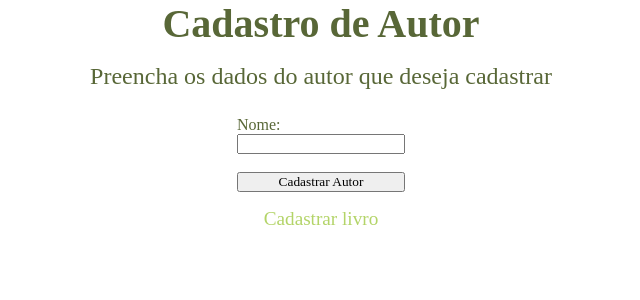
After one commit to tistokkiinfoweb/Sistema_de_biblioteca, a Flask app: page /autor in a window 1280 px wide. The commit adds this page. Shown: the top 300 px of the page, without its empty margins (319-959 px from the left). Run offline with Flask 3, Linux system fonts and the light colour scheme.

Commit message:
Acabei!!!!

```diff
--- a/app.py
+++ b/app.py
@@ -1,9 +1,20 @@
-from flask import Flask, render_template, session as flask_session
+from flask import Flask, render_template
+from controllers.auth import auth_bp
+from controllers.livros import livros_bp
+from database import banco_de_dados
 
 app = Flask(__name__)
 
 app.secret_key = "AdventureTime ep The Real You"
 
+app.register_blueprint(auth_bp)
+app.register_blueprint(livros_bp)
+
+banco_de_dados()
+
 @app.route("/")
 def index():
-    return render_template('index.html')
+        return render_template('index.html')
+
+if __name__ == '__main__':
+    app.run(debug=True)
--- a/controllers/__init__.py
+++ b/controllers/auth/__init__.py
@@ -2,4 +2,4 @@ from flask import Blueprint
 
 auth_bp = Blueprint('auth', __name__, template_folder="templates")
 
-from blueprints.auth import routes
+from controllers.auth import routes
--- /dev/null
+++ b/controllers/livros/__init__.py
@@ -0,0 +1,5 @@
+from flask import Blueprint
+
+livros_bp = Blueprint('livros', __name__, template_folder="templates")
+
+from controllers.livros import routes
--- /dev/null
+++ b/controllers/livros/routes.py
@@ -0,0 +1,60 @@
+from flask import url_for, request, redirect, render_template
+from controllers.livros import livros_bp
+from models.models import Livro, Autor
+from database import session
+
+
+@livros_bp.route('/livro', methods=['POST', 'GET'])
+def livro():
+    if request.method == 'POST':
+        titulo = request.form.get('titulo')
+        autor = request.form.get('autor')
+
+        if not titulo or not autor:
+             return redirect(url_for('livros.livro'))
+
+
+        livro = Livro(titulo=titulo, autor_id=autor)
+
+        session.add(livro)
+        session.commit()
+
+        return redirect(url_for('livros.listar'))
+
+    autores = session.query(Autor).all()
+
+    return render_template('livros/livro.html', autores=autores)
+
+@livros_bp.route('/autor', methods=['POST', 'GET'])
+def autor():
+    if request.method == 'POST':
+        nome = request.form.get('nome')
+
+        if not nome:
+             return redirect(url_for('livros.autor'))
+
+        autor = Autor(nome=nome)
+
+        session.add(autor)
+        session.commit()
+
+        return redirect(url_for('livros.livro'))
+
+
+    return render_template('livros/autor.html')
+
+
+@livros_bp.route('/listar')
+def listar():
+
+    livros = session.query(Livro).all()
+
+    return render_template('livros/listar.html', livros=livros)
+
+
+@livros_bp.route('/listarA')
+def listarA():
+
+    autores = session.query(Autor).all()
+
+    return render_template('livros/listarA.html', autores=autores)
--- /dev/null
+++ b/controllers/livros/templates/livros/autor.html
@@ -0,0 +1,18 @@
+{% extends "base.html" %}
+
+{% block title %}Cadastro{% endblock %}
+
+{% block content %}
+    <h1>Cadastro de Autor</h1>
+    <p>Preencha os dados do autor que deseja cadastrar</p>
+    <br>
+    <div>
+        <form action="{{url_for('livros.autor')}}" method="post">
+            <label for="nome">Nome:</label>
+            <input type="text" id="nome" name="nome">
+            <br>
+            <button type="submit">Cadastrar Autor</button>
+        </form>
+    </div>
+    <a href="{{url_for('livros.livro')}}">Cadastrar livro</a>
+{% endblock %}
--- a/templates/listar.html
+++ b/controllers/livros/templates/livros/listar.html
@@ -6,10 +6,10 @@
     <h1>Listar Livros</h1>
     <ul>
         {% for livro in livros %}
-            <li>{{ livro.titulo }} - {{ livro.autor }}</li>
+            <li>{{ livro.titulo }} - {{ livro.autor.nome }}</li>
         {% endfor %}
     </ul>
     <br>
-    <button>Cadastrar Mais Livros</button>
-    <button>Página Inicial da Biblioteca</button>
+    <a href="{{url_for('livros.livro')}}">Cadastrar Mais Livros</a>
+    <a href="{{url_for('index')}}">Página Inicial da Biblioteca</a>
 {% endblock content %}
--- a/static/style.css
+++ b/static/style.css
@@ -5,7 +5,6 @@
     font-family: 'Times New Roman', Times, serif;
 }
 body {
-    background-color: rgb(var(--verde-claro));
     display: flex;
     justify-content: center;
     align-items: center;
@@ -32,16 +31,19 @@ p{
 }
 form{
     color: rgb(var(--verde-escuro));
+    display: flex;
+    flex-direction: column;
+    justify-content: left;
 }
 div{
-    background-color: rgb(var(--verde-escuro));
     color: rgb(var(--verde-claro));
 }
-button{
+a{
+    text-align: center;
     font-size: 1.2rem;
+    text-decoration: none;
     height: 2rem;
     width: 10rem;
     color: rgb(var(--verde-claro));
-    background-color: rgb(var(--verde-escuro));
     margin: 1rem;
 }
```
Also changed, not shown: controllers/auth/routes.py (added, +46 -0 lines), controllers/auth/templates/auth/cadastro.html (renamed from templates/cadastro.html, +4 -4 lines), controllers/auth/templates/auth/login.html (added, +14 -0 lines), controllers/livros/templates/livros/listarA.html (added, +19 -0 lines), controllers/livros/templates/livros/livro.html (renamed from templates/livro.html, +9 -3 lines), controllers/routes.py (deleted, +0 -19 lines), database.py (+5 -5 lines), diario.md (+3 -3 lines), models/models.py (+10 -1 lines), requeriments.txt (added, +9 -0 lines), templates/index.html (+6 -6 lines), README.md, biblioteca.db.
